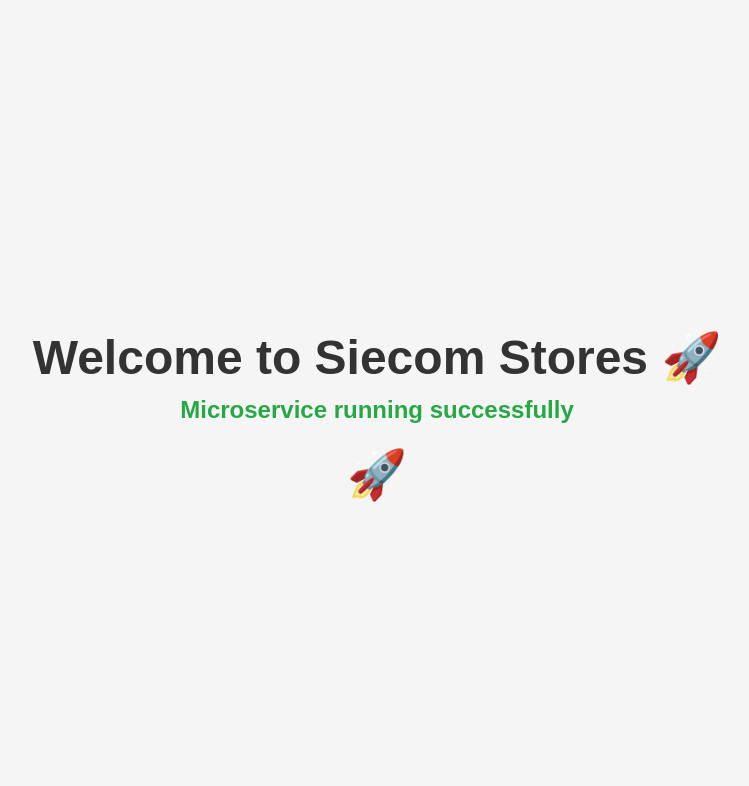
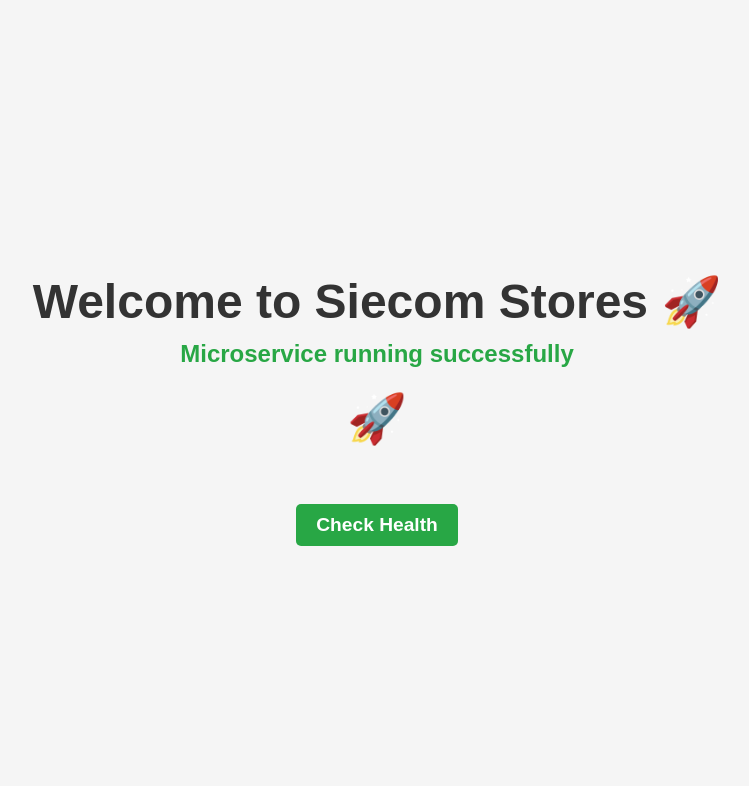
Before and after one commit to AsinineFatuity/siecom, a Django app: page / in a window 1280 px wide. Shown: the top 786 px of the page, without its empty margins (263-1012 px from the left). Run offline with Django 5.2, Linux system fonts and the light colour scheme; parts of the project's set-up code (start-up, migrations or seed data) failed here and were passed over.

Commit message:
added health check button on template

```diff
--- a/templates/home.html
+++ b/templates/home.html
@@ -1,5 +1,6 @@
 <!DOCTYPE html>
 <html lang="en">
+
 <head>
     <meta charset="UTF-8">
     <meta name="viewport" content="width=device-width, initial-scale=1.0">
@@ -19,7 +20,8 @@
         }
 
         h1 {
-            font-size: clamp(2em, 5vw, 3em); /* scales between 2em and 3em based on viewport */
+            font-size: clamp(2em, 5vw, 3em);
+            /* scales between 2em and 3em based on viewport */
             margin: 0;
             color: #333;
         }
@@ -46,9 +48,17 @@
         }
 
         @keyframes float {
-            0% { transform: translateY(0px); }
-            50% { transform: translateY(-10px); }
-            100% { transform: translateY(0px); }
+            0% {
+                transform: translateY(0px);
+            }
+
+            50% {
+                transform: translateY(-10px);
+            }
+
+            100% {
+                transform: translateY(0px);
+            }
         }
 
         .rocket {
@@ -72,9 +82,17 @@
         }
     </style>
 </head>
+
 <body>
     <h1>Welcome to Siecom Stores 🚀</h1>
     <h2>Microservice running successfully</h2>
     <div class="rocket">🚀</div>
+    <p>
+        <a href="{% url 'health_check' %}" target="_blank"
+            style="text-decoration: none; display: inline-block; padding: 10px 20px; background: #28a745; color: #fff; border-radius: 5px; font-size: 1em; margin-top: 20px;">
+            Check Health
+        </a>
+    </p>
 </body>
+
 </html>
```
